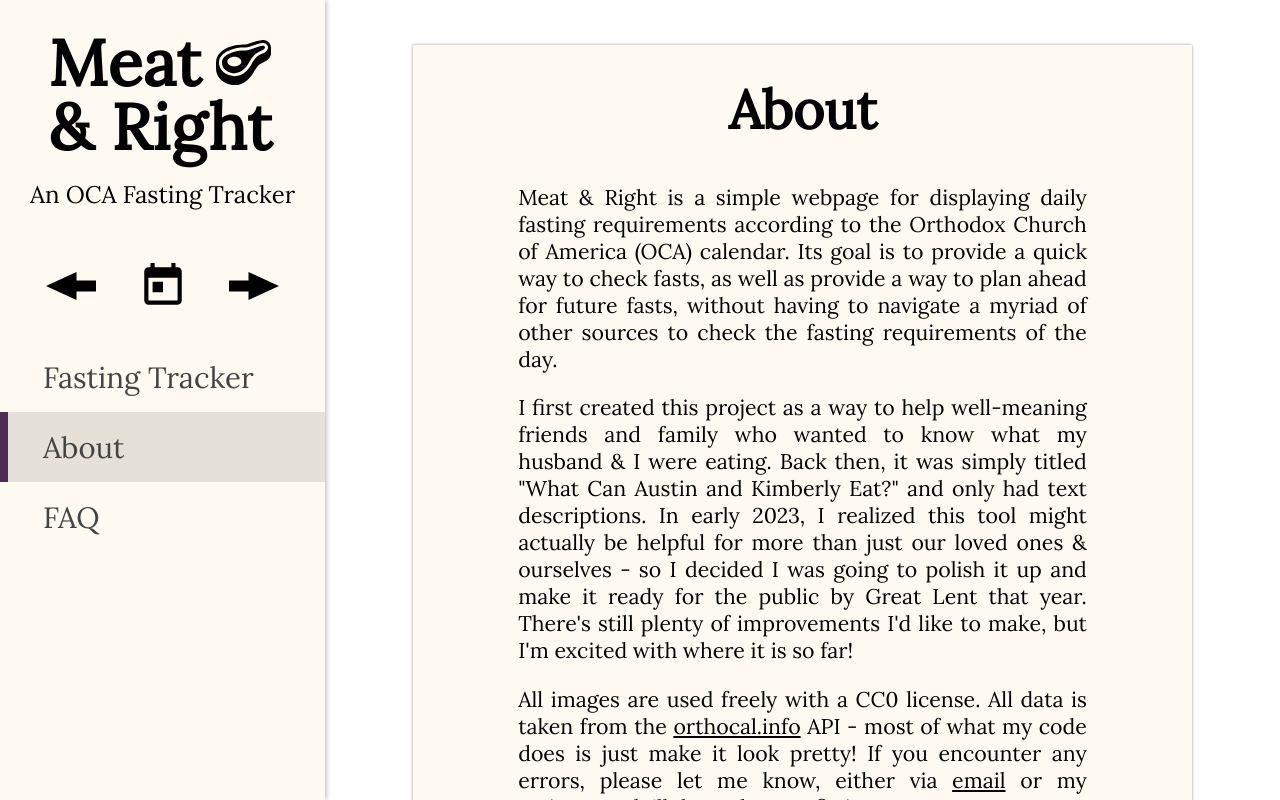
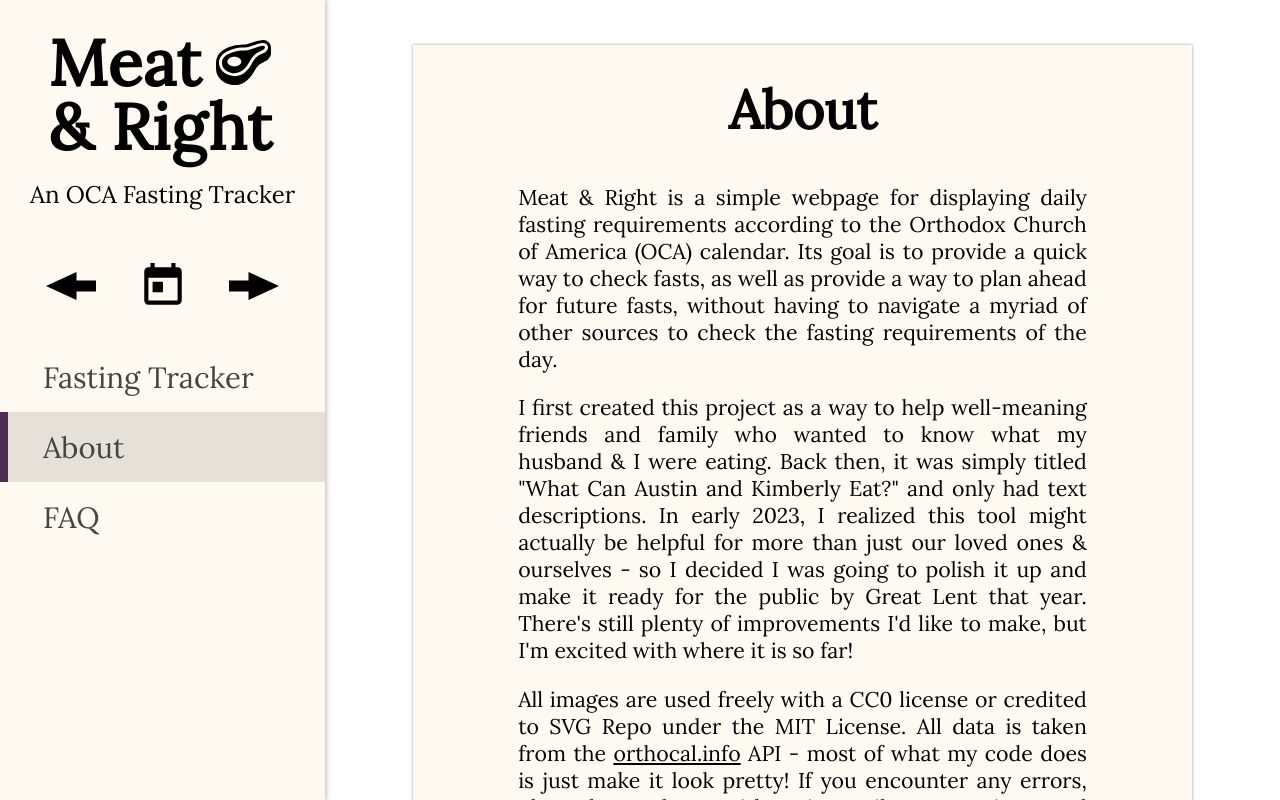
Before and after one commit to kimboleh/fast-tracker, a React (Create React App) app: page / in a window 1280 px wide. Both pictures are taken after a click on the element "About". Shown: the top 800 px of the page. Built offline with nearby package versions, Linux system fonts and the light colour scheme; no server answers.

Commit message:
[text] updated email and license credits on About page

```diff
--- a/src/components/about/about.js
+++ b/src/components/about/about.js
@@ -22,8 +22,8 @@ export class About extends React.Component {
                     with where it is so far!
                 </p>
 
-                <p>All images are used freely with a CC0 license. All data is taken from the <a href="https://orthocal.info/">orthocal.info</a> API - most of what my code does is just make it look pretty!
-                If you encounter any errors, please let me know, either via <a href="mailto:kimberlynachbur@gmail.com">email</a> or my <a href="https://twitter.com/kimberlycaritas">Twitter</a>,
+                <p>All images are used freely with a CC0 license or credited to SVG Repo under the MIT License. All data is taken from the <a href="https://orthocal.info/">orthocal.info</a> API - most of what my code does is just make it look pretty!
+                If you encounter any errors, please let me know, either via <a href="mailto:meatandright@gmail.com">email</a> or my <a href="https://twitter.com/kimberlycaritas">Twitter</a>,
                 and I'll do my best to fix it.</p>
             </div>
         </div>
```
